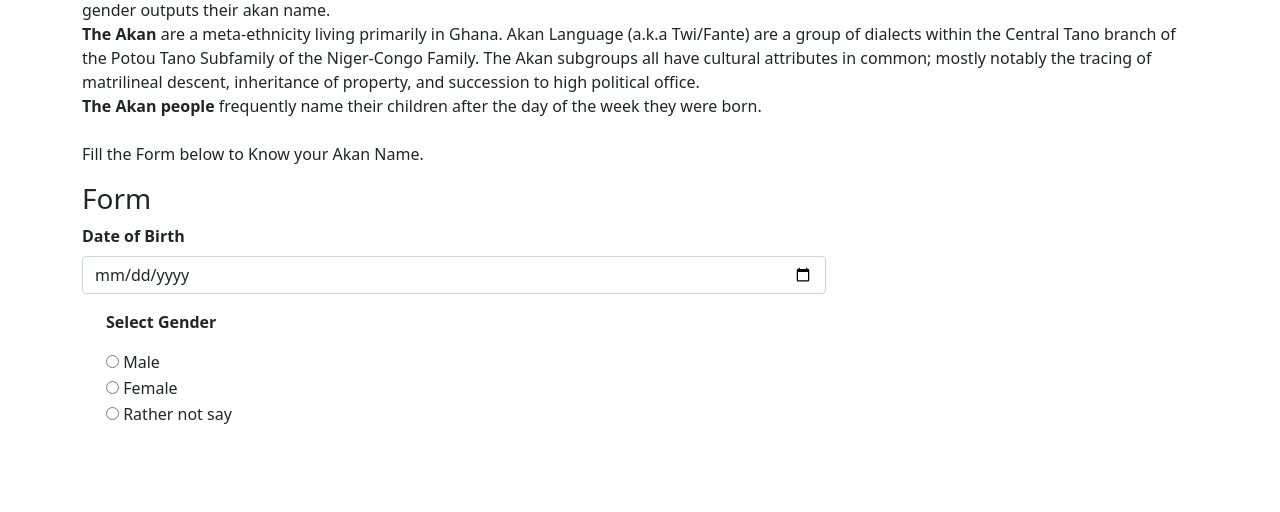
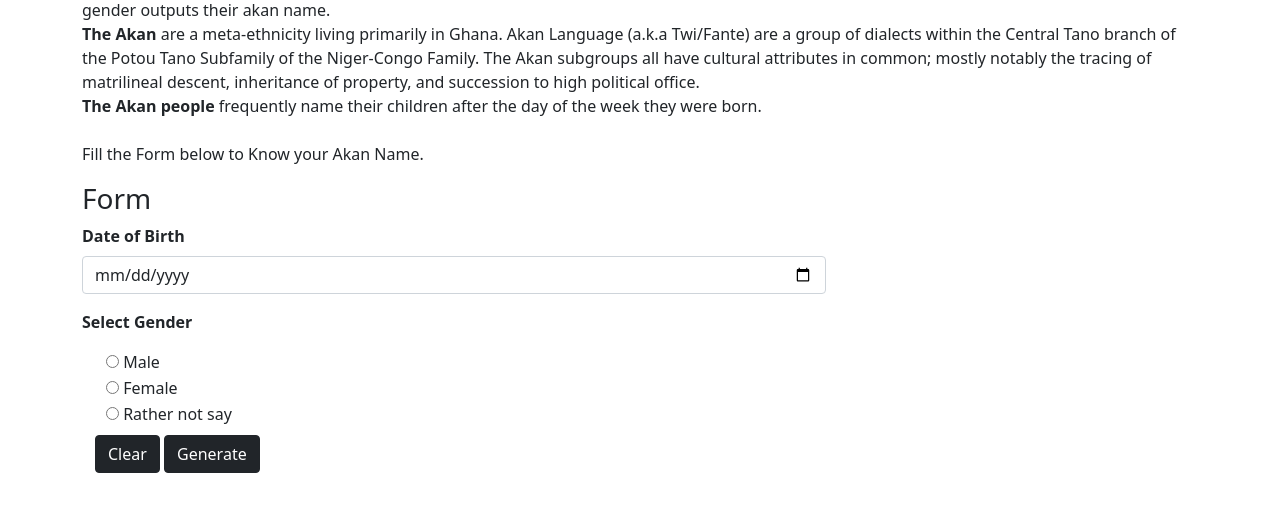
Before and after one commit to Cliffland/akanNameDispenser, a plain HTML site: page index.html in a window 1280 px wide. Shown: the part 82-594 px from the top of the page. Drawn offline with nearby package versions, Linux system fonts and the light colour scheme.

Commit message:
added generate and clear button

```diff
--- a/index.html
+++ b/index.html
@@ -23,8 +23,8 @@
                     <label for="dateOfBirth" class="form-label"><b>Date of Birth</b></label>
                     <input type="date" class="form-control" value="" required>
                 </div>
+                <p><b>Select Gender</b></p>
                 <div class="form-check">
-                    <p><b>Select Gender</b></p>
                     <input id="maleInput" type="radio" name="flexRadioDefault" id="flexRadioDefault1">
                     <label class="form-check-label" for="male">Male</label>
                 </div>
@@ -36,8 +36,10 @@
                     <input class="notSayInput" type="radio" name="flexRadioDefault" id="flexRadioDefault1">
                     <label class="form-check-label" for="notsay">Rather not say</label>
                 </div>
-
-
+                <div class="btn">
+                    <button class="btn btn-dark" type="submit">Clear</button>
+                    <button class="btn btn-dark" type="submit">Generate</button>
+                </div>
             </form>
         </div>
     </div>
```
